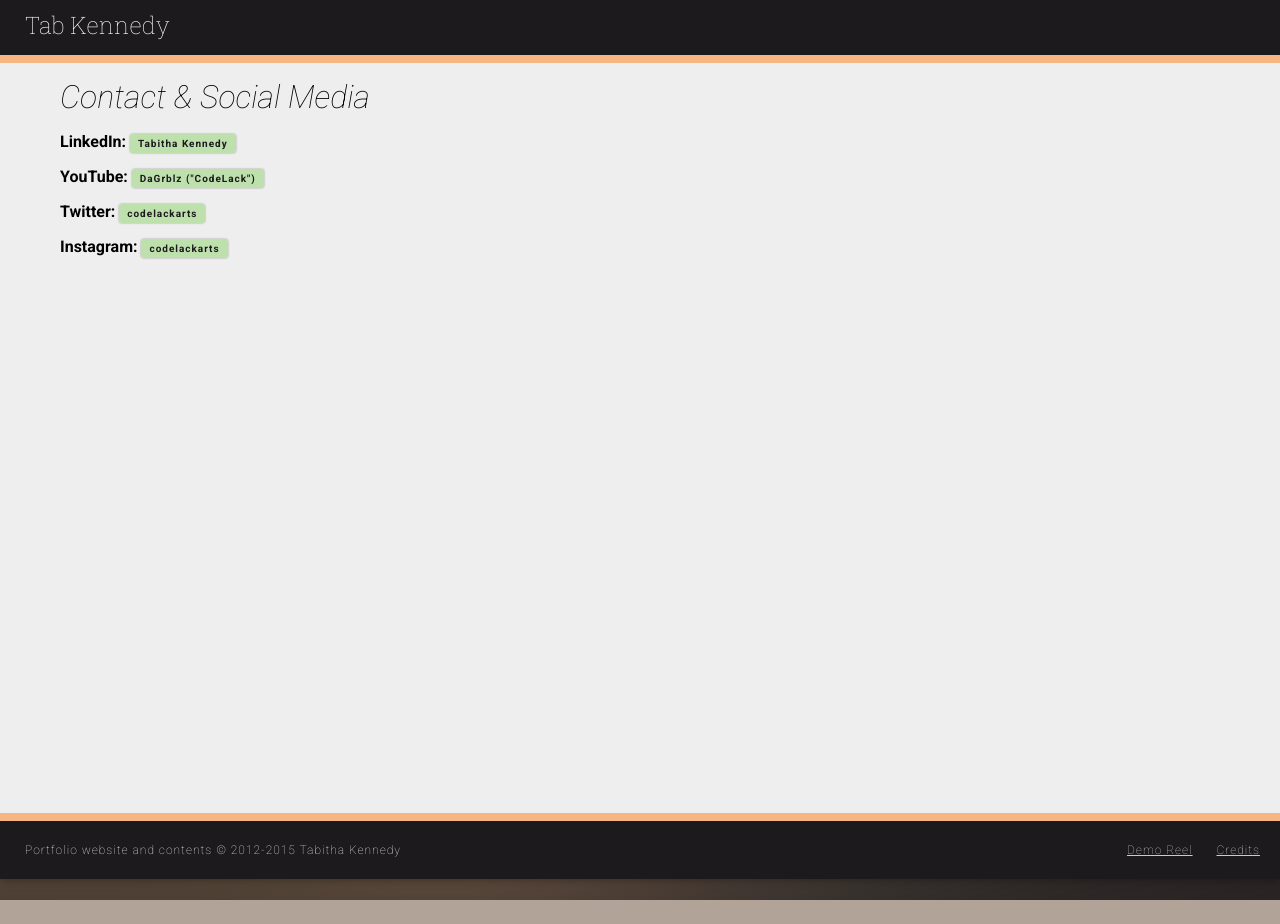
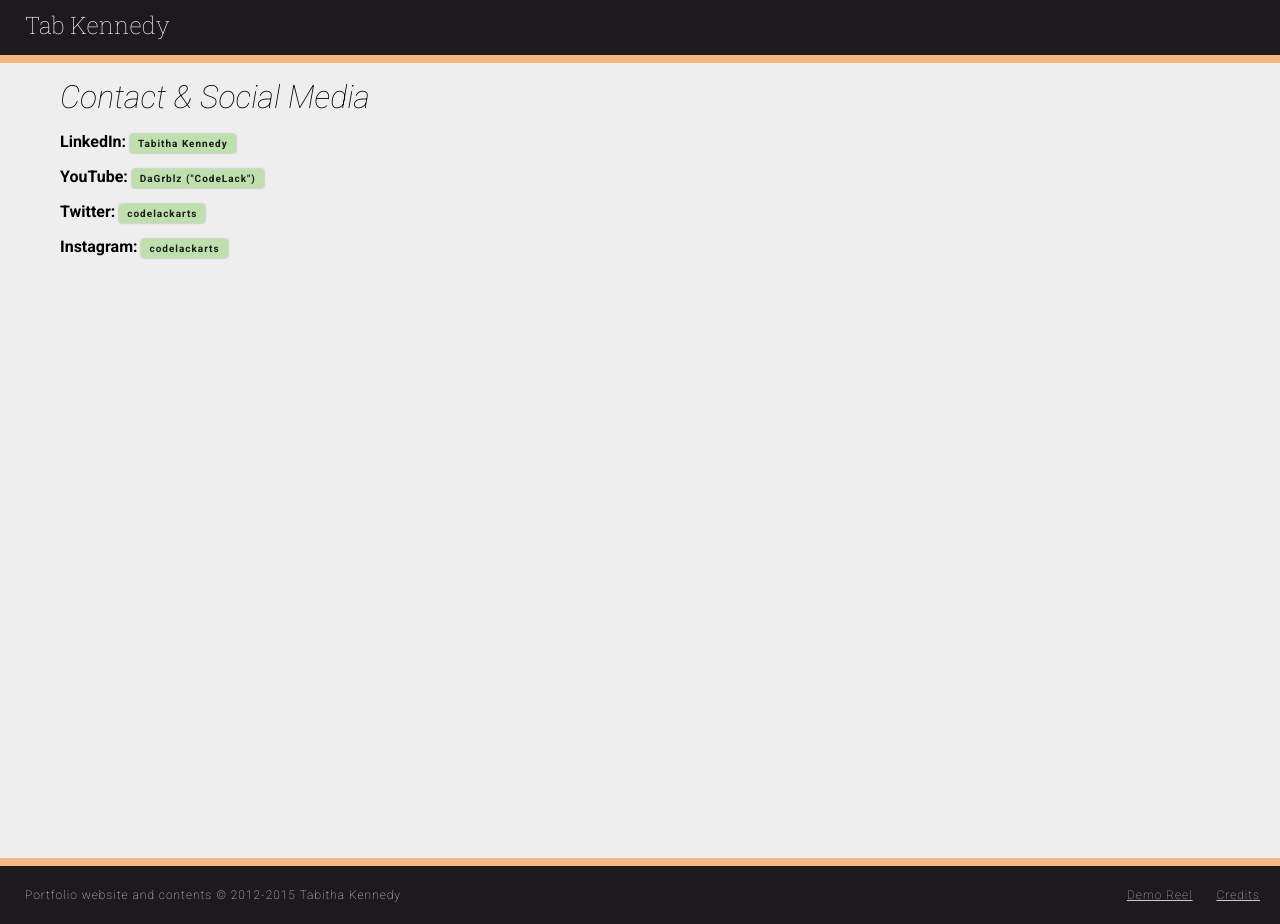
Before and after one commit to codelack/codelack.github.io, a Jekyll site: the page contact.html, which Jekyll copies as it is, in a window 1280 px wide. Built offline with Jekyll 4.4.1, drawn with Linux system fonts in a browser that asks for light colours; before the commit the page ends 900 px from its top, so only the background shows below that.

Commit message:
Updates "Modified Date"s and works with the height fixes some more

```diff
--- a/assets/demoreel2015.html
+++ b/assets/demoreel2015.html
@@ -1,7 +1,7 @@
 <!DOCTYPE html>
 <!--
   Authors: Tabitha Kennedy
-  Modified Date: December 10, 2015
+  Modified Date: December 13, 2015
   Description:
     Code for a simple portfolio website.
     Page for my demo reel 2015.
--- a/css/content.css
+++ b/css/content.css
@@ -1,7 +1,7 @@
 /*
   Authors: Tabitha Kennedy
   Created Date: November 29, 2015
-  Modified Date: December 01, 2015
+  Modified Date: December 15, 2015
   Description:
     Individual pages of works/pieces CSS stylesheet for a portfolio website.
 */
@@ -80,10 +80,6 @@ h2 {
   height: 460px;
 }
 
-#container section {
-  min-height: 80vh;
-} /*Fixes blank space at bottom for short content pages*/
-
 
 /*    Responsive Thumbnails   */
 @media screen and (max-width:1300px){
@@ -99,3 +95,14 @@ h2 {
 @media screen and (max-width:400px){
   .embedplayer iframe {max-width:90vw; height:auto;}
 }
+/*  Fixes blank space at bottom for short content pages   */
+@media screen and (min-height:435px){
+  #container section {
+    min-height: 77vh;
+  }
+}
+@media screen and (min-height:675px){
+  #container section {
+    min-height: 85vh;
+  }
+}
--- a/css/homethumbs.css
+++ b/css/homethumbs.css
@@ -2,7 +2,7 @@
   Authors: Tabitha Kennedy
   Originally Created: March 23, 2015
   Created Date: November 13, 2015
-  Modified Date: November 29, 2015
+  Modified Date: December 15, 2015
   Description:
     CSS styles for the homepage's responsive gallery thumbnails.
   Disclaimer:
@@ -150,9 +150,9 @@ main section.resgallery .link {
 }
 
 /*    Footer space below fix  */
-@media screen and (min-height:900px) and (min-width:1300px){
+@media screen and (min-height:882px) and (min-width:1300px){
   footer {padding: 5px 50px 20vh;}
 }
-@media screen and (min-height:900px) and (min-width:1450px){
+@media screen and (min-height:882px) and (min-width:1450px){
   footer {padding: 5px 50px 12.5vh;}
 }
--- a/css/styles.css
+++ b/css/styles.css
@@ -1,7 +1,7 @@
 /*
   Authors: Tabitha Kennedy
   Created Date: March 10, 2015
-  Modified Date: December 01, 2015
+  Modified Date: December 15, 2015
   Description:
     Main CSS stylesheet for a portfolio website.
 */
--- a/index.html
+++ b/index.html
@@ -39,7 +39,7 @@ title: Tab Kennedy Portfolio
               <a href="{{ "works/vid/vid-tim-15.html" | prepend: site.baseurl }}"><img src="img/gallery_thumbs/t_vid-tim-15.png" alt="Indiana Artisan Tim">
               <figcaption>
               <div class="gal-hover">
-                  <p class="link">Indiana Artisan Tim</p>
+                  <p class="link">Woodturning Documentary</p>
               </div>
               </figcaption>
             </a>
```
Also changed, not shown: other parts of index.html (+1 -1 lines).
